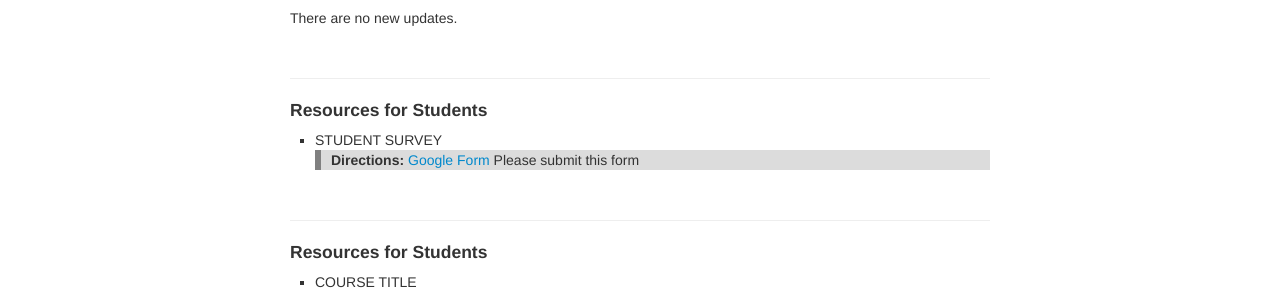
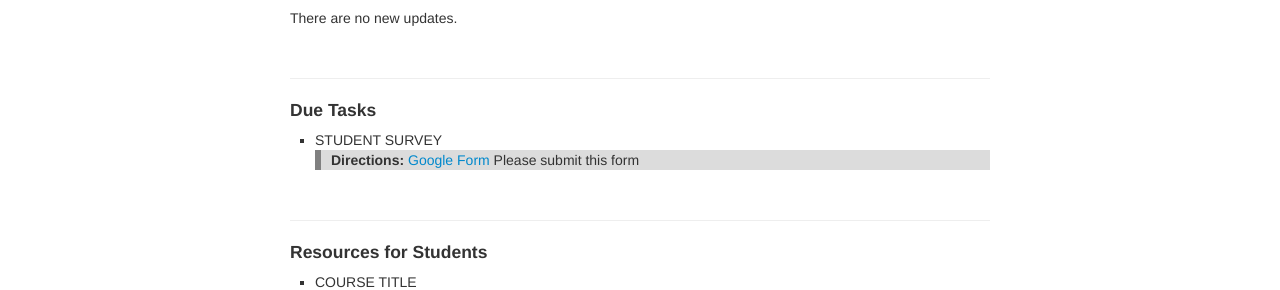
Before and after one commit to 101scm/101scm.github.io, a Jekyll site: the page built from index.md, in a window 1280 px wide. Shown: the part 193-483 px from the top of the page. Built offline with Jekyll 4.4.1, drawn with Linux system fonts in a browser that asks for light colours.

Commit message:
Update index.md

```diff
--- a/index.md
+++ b/index.md
@@ -17,7 +17,7 @@ Howdy! This website is for those students who are studying supply chain manageme
 
 ---
 
-<h4>Resources for Students</h4>
+<h4>Due Tasks</h4>
 <ul>
 <li>STUDENT SURVEY</li>
 <div class="summary"><p><strong>Directions:</strong> <a href="https://www.google.com">Google Form</a> Please submit this form</p></div>
```
